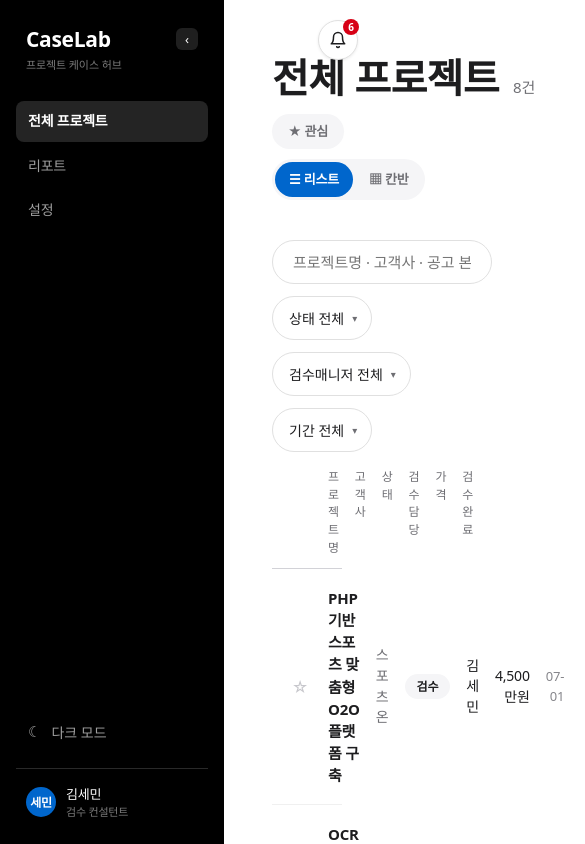
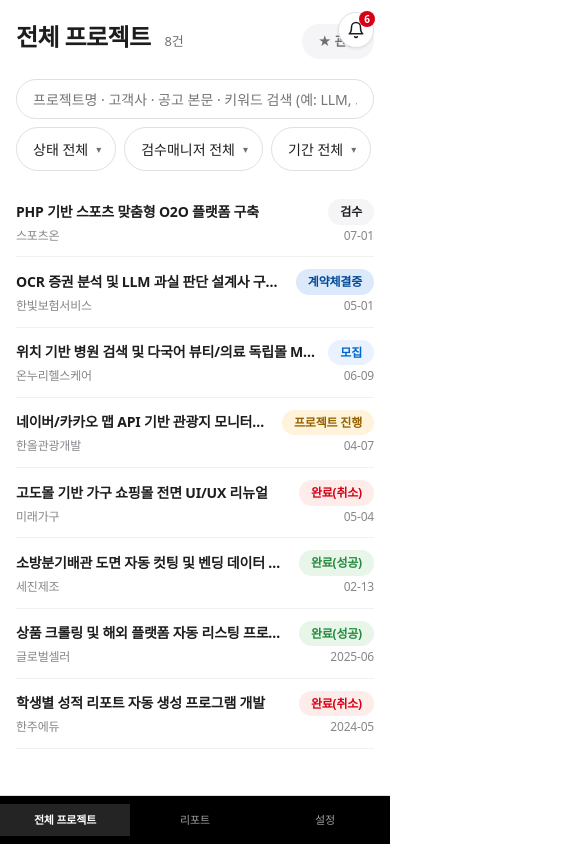
Before and after one commit to chyon8/caselab, a Next.js app: page / in a window 390 px wide. Shown: the top 844 px of the page, 585 px wide, since content can reach past the window. Built offline with nearby package versions, Linux system fonts and the light colour scheme.

Commit message:
style: 모바일 리스트 카드 레이아웃 재설계 — 이름+태그 1줄, 서브라인 고객사+날짜

```diff
--- a/src/components/AppShell.module.css
+++ b/src/components/AppShell.module.css
@@ -331,3 +331,81 @@
   color: var(--text-faint);
   margin-top: 3px;
 }
+
+/* ==========================================================================
+   모바일 반응형 — 사이드바 → 하단 고정 네비바
+   ========================================================================== */
+@media (max-width: 768px) {
+  .shell {
+    flex-direction: column;
+  }
+
+  .sidebar {
+    position: fixed;
+    bottom: 0;
+    left: 0;
+    right: 0;
+    top: auto;
+    width: 100% !important;
+    height: auto;
+    flex-direction: row;
+    padding: 0;
+    z-index: 100;
+    border-top: 1px solid var(--card-border);
+    background: var(--color-surface-black);
+  }
+
+  .sidebar.collapsed {
+    width: 100%;
+  }
+
+  .logo-row,
+  .subtitle,
+  .collapsed-gap,
+  .theme-btn,
+  .user-row,
+  .collapse-btn {
+    display: none;
+  }
+
+  .nav {
+    flex-direction: row;
+    width: 100%;
+    justify-content: space-around;
+    gap: 0;
+    padding: 8px 0 calc(8px + env(safe-area-inset-bottom));
+  }
+
+  .nav-item {
+    flex: 1;
+    text-align: center;
+    padding: 8px 4px;
+    font-size: 11px;
+    border-radius: 0;
+    min-height: auto;
+  }
+
+  .nav-item.centered {
+    text-align: center;
+  }
+
+  .main {
+    padding-bottom: 72px;
+  }
+
+  .bell-wrap {
+    top: 12px;
+    right: 16px;
+  }
+
+  .bell-btn {
+    width: 36px;
+    height: 36px;
+  }
+
+  .dropdown {
+    width: calc(100vw - 32px);
+    max-width: 340px;
+    right: -8px;
+  }
+}
--- /dev/null
+++ b/src/components/Skeleton.module.css
@@ -0,0 +1,150 @@
+/* ==========================================================================
+   Skeleton — shimmer 로딩 플레이스홀더
+   ========================================================================== */
+
+.bone {
+  background: var(--panel-bg);
+  border-radius: var(--rounded-sm);
+  position: relative;
+  overflow: hidden;
+}
+
+.bone::after {
+  content: "";
+  position: absolute;
+  inset: 0;
+  background: linear-gradient(
+    90deg,
+    transparent 0%,
+    rgba(255, 255, 255, 0.08) 50%,
+    transparent 100%
+  );
+  animation: shimmer 1.4s ease-in-out infinite;
+}
+
+@keyframes shimmer {
+  0% {
+    transform: translateX(-100%);
+  }
+  100% {
+    transform: translateX(100%);
+  }
+}
+
+/* ── 리스트 스켈레톤 행 ── */
+.list-row {
+  display: grid;
+  grid-template-columns: 24px 2.2fr 1fr 1.1fr 1fr 0.7fr 0.7fr;
+  gap: 16px;
+  align-items: center;
+  padding: 18px 16px;
+  border-bottom: 1px solid var(--row-border);
+}
+
+.list-row .bone {
+  height: 14px;
+}
+
+.bone-star {
+  width: 16px;
+  height: 16px;
+  border-radius: var(--rounded-pill);
+}
+
+.bone-name {
+  height: 16px !important;
+  width: 80%;
+}
+
+.bone-short {
+  width: 60%;
+}
+
+.bone-chip {
+  width: 52px;
+  height: 24px;
+  border-radius: var(--rounded-pill);
+}
+
+/* ── 칸반 스켈레톤 ── */
+.kanban-col {
+  background: var(--panel-bg);
+  border-radius: 14px;
+  padding: 14px;
+  min-height: 120px;
+}
+
+.kanban-head {
+  display: flex;
+  align-items: center;
+  gap: 6px;
+  margin-bottom: 12px;
+}
+
+.bone-dot {
+  width: 7px;
+  height: 7px;
+  border-radius: var(--rounded-pill);
+}
+
+.bone-title {
+  height: 13px;
+  width: 60px;
+}
+
+.kanban-card {
+  background: var(--card-bg);
+  border: 1px solid var(--card-border);
+  border-radius: 12px;
+  padding: 14px;
+  display: flex;
+  flex-direction: column;
+  gap: 8px;
+  margin-bottom: 10px;
+}
+
+.bone-card-name {
+  height: 14px;
+  width: 85%;
+}
+
+.bone-card-meta {
+  height: 12px;
+  width: 55%;
+}
+
+/* ── 모바일 리스트 스켈레톤 ── */
+@media (max-width: 768px) {
+  .list-row {
+    display: grid;
+    grid-template-columns: 1fr auto;
+    grid-template-rows: auto auto;
+    gap: 6px 10px;
+    padding: 12px 0;
+    border-bottom: 1px solid var(--row-border);
+  }
+
+  /* 이름 뼈대: 1행 좌측 */
+  .list-row .bone:nth-child(1),
+  .list-row .bone:nth-child(3),
+  .list-row .bone:nth-child(5),
+  .list-row .bone:nth-child(6),
+  .list-row .bone:nth-child(7) {
+    display: none;
+  }
+
+  .list-row .bone:nth-child(2) {
+    grid-column: 1;
+    grid-row: 1;
+    height: 14px !important;
+    width: 70%;
+  }
+
+  .list-row .bone:nth-child(4) {
+    grid-column: 2;
+    grid-row: 1;
+    width: 52px;
+    height: 22px;
+    border-radius: var(--rounded-pill);
+  }
+}
--- /dev/null
+++ b/src/components/Skeleton.tsx
@@ -0,0 +1,42 @@
+import sk from "./Skeleton.module.css";
+
+/** 리스트 뷰 스켈레톤 행 (테이블 헤더 아래 placeholder) */
+export function ListSkeleton({ count = 6 }: { count?: number }) {
+  return (
+    <>
+      {Array.from({ length: count }, (_, i) => (
+        <div key={i} className={sk["list-row"]}>
+          <div className={`${sk.bone} ${sk["bone-star"]}`} />
+          <div className={`${sk.bone} ${sk["bone-name"]}`} />
+          <div className={`${sk.bone} ${sk["bone-short"]}`} />
+          <div className={`${sk.bone} ${sk["bone-chip"]}`} />
+          <div className={`${sk.bone} ${sk["bone-short"]}`} />
+          <div className={`${sk.bone} ${sk["bone-short"]}`} />
+          <div className={`${sk.bone} ${sk["bone-short"]}`} />
+        </div>
+      ))}
+    </>
+  );
+}
+
+/** 칸반 뷰 스켈레톤 컬럼 */
+export function KanbanSkeleton({ cols = 6 }: { cols?: number }) {
+  return (
+    <>
+      {Array.from({ length: cols }, (_, i) => (
+        <div key={i} className={sk["kanban-col"]}>
+          <div className={sk["kanban-head"]}>
+            <div className={`${sk.bone} ${sk["bone-dot"]}`} />
+            <div className={`${sk.bone} ${sk["bone-title"]}`} />
+          </div>
+          {Array.from({ length: 3 }, (_, j) => (
+            <div key={j} className={sk["kanban-card"]}>
+              <div className={`${sk.bone} ${sk["bone-card-name"]}`} />
+              <div className={`${sk.bone} ${sk["bone-card-meta"]}`} />
+            </div>
+          ))}
+        </div>
+      ))}
+    </>
+  );
+}
--- a/src/features/projects/ProjectDetail.module.css
+++ b/src/features/projects/ProjectDetail.module.css
@@ -997,3 +997,80 @@
   font-family: inherit;
   cursor: pointer;
 }
+
+/* ==========================================================================
+   모바일 반응형
+   ========================================================================== */
+@media (max-width: 768px) {
+  .container {
+    padding: 24px 16px 80px 16px;
+  }
+
+  .head-row {
+    flex-direction: column;
+    gap: 12px;
+    margin-bottom: 24px;
+  }
+
+  .title {
+    font-size: 22px;
+  }
+
+  .meta {
+    font-size: 13px;
+  }
+
+  .admin-links {
+    flex-wrap: wrap;
+  }
+
+  /* 스테퍼 */
+  .stepper {
+    overflow-x: auto;
+    -webkit-overflow-scrolling: touch;
+    padding-bottom: 4px;
+  }
+
+  .step {
+    width: 72px;
+  }
+
+  .circle {
+    width: 28px;
+    height: 28px;
+    font-size: 12px;
+  }
+
+  .step-label {
+    font-size: 11px;
+  }
+
+  /* 공고문 */
+  .posting-header {
+    padding: 14px 16px;
+  }
+
+  /* 예산 그리드 → 1열 */
+  .budget-grid {
+    grid-template-columns: 1fr;
+  }
+
+  .budget-card {
+    padding: 16px;
+  }
+
+  /* 녹취록 그리드 */
+  .t-row {
+    grid-template-columns: 40px 1fr;
+    gap: 6px;
+  }
+
+  .t-who {
+    font-size: 12px;
+  }
+
+  /* 섹션 카드 */
+  .section-header {
+    padding: 14px 16px;
+  }
+}
--- a/src/features/projects/ProjectList.module.css
+++ b/src/features/projects/ProjectList.module.css
@@ -470,3 +470,122 @@
   color: var(--text-muted);
   font-variant-numeric: tabular-nums;
 }
+
+/* ==========================================================================
+   모바일 반응형 — 테이블 → 카드, 칸반 숨김
+   ========================================================================== */
+@media (max-width: 768px) {
+  .container {
+    padding: 24px 16px 80px 16px;
+  }
+
+  .header-row {
+    margin-bottom: 20px;
+  }
+
+  .title {
+    font-size: 24px;
+  }
+
+  .count {
+    font-size: 13px;
+  }
+
+  /* 칸반 뷰 전환 버튼 숨김 */
+  .seg-group {
+    display: none;
+  }
+
+  /* 필터 바 */
+  .filters {
+    gap: 8px;
+  }
+
+  .search {
+    min-width: 0;
+    width: 100%;
+    flex: none;
+    height: 40px;
+    font-size: 14px;
+    padding: 0 16px;
+  }
+
+  /* 테이블 헤더 숨김 */
+  .table-head {
+    display: none;
+  }
+
+  /* 테이블 행 → 깔끔한 1줄 카드 */
+  .row {
+    display: grid;
+    grid-template-columns: 1fr auto;
+    grid-template-rows: auto auto;
+    gap: 2px 10px;
+    padding: 12px 0;
+    border-bottom: 1px solid var(--row-border);
+    align-items: center;
+  }
+
+  /* 이름: 1행 좌측, 1줄 말줄임 */
+  .name {
+    grid-column: 1;
+    grid-row: 1;
+    font-size: 14px;
+    font-weight: 600;
+    white-space: nowrap;
+    overflow: hidden;
+    text-overflow: ellipsis;
+    min-width: 0;
+  }
+
+  /* 상태 태그: 1행 우측 */
+  .row > div:nth-child(4) {
+    grid-column: 2;
+    grid-row: 1;
+    justify-self: end;
+  }
+
+  /* 고객사 + 날짜: 2행 서브라인 */
+  .client {
+    grid-column: 1;
+    grid-row: 2;
+    font-size: 12px;
+    color: var(--text-faint);
+  }
+
+  .updated {
+    grid-column: 2;
+    grid-row: 2;
+    text-align: right;
+    font-size: 12px;
+    justify-self: end;
+  }
+
+  /* 불필요한 열 숨김 */
+  .star,
+  .manager,
+  .price {
+    display: none;
+  }
+
+  /* 칸반 뷰 숨김 */
+  .kanban {
+    display: none !important;
+  }
+
+  /* 페이지네이션 */
+  .pagination {
+    gap: 4px;
+    padding: 16px 0 8px;
+  }
+
+  .page-btn {
+    min-width: 32px;
+    padding: 6px 8px;
+    font-size: 12px;
+  }
+
+  .page-info {
+    font-size: 12px;
+  }
+}
--- a/src/features/projects/ProjectList.tsx
+++ b/src/features/projects/ProjectList.tsx
@@ -3,6 +3,7 @@
 import { useRouter } from "next/navigation";
 import { useEffect, useState } from "react";
 import Select from "@/components/Select";
+import { ListSkeleton, KanbanSkeleton } from "@/components/Skeleton";
 import type { KanbanColumn, ProjectPage } from "@/data/types";
 import { onActivate } from "@/lib/a11y";
 import { OTHER_MANAGERS, PRIMARY_MANAGERS } from "@/lib/managers";
@@ -281,7 +282,10 @@ export default function ProjectList({
               <div className={`${styles.th} ${styles.right}`}>가격</div>
               <div className={`${styles.th} ${styles.right}`}>검수완료</div>
             </div>
-            {rows.map((p) => (
+            {listLoading ? (
+              <ListSkeleton />
+            ) : (
+              rows.map((p) => (
                 <div
                   key={p.id}
                   className={styles.row}
@@ -315,7 +319,8 @@ export default function ProjectList({
                   </div>
                   <div className={styles.updated}>{p.reviewedAt}</div>
                 </div>
-            ))}
+              ))
+            )}
 
             {totalPages > 1 && (
               <div className={styles.pagination}>
@@ -374,7 +379,10 @@ export default function ProjectList({
 
         {viewMode === "grid" && (
           <div className={styles.kanban}>
-            {kanbanCols.map((col) => (
+            {kanbanLoading ? (
+              <KanbanSkeleton />
+            ) : (
+              kanbanCols.map((col) => (
                 <div key={col.status} className={styles.kcol}>
                   <div className={styles["kcol-head"]}>
                     <div className={`${st.dot} ${st[STATUS_KEY[col.status]]}`} />
@@ -419,7 +427,8 @@ export default function ProjectList({
                     )}
                   </div>
                 </div>
-            ))}
+              ))
+            )}
           </div>
         )}
 
--- a/src/features/report/Report.module.css
+++ b/src/features/report/Report.module.css
@@ -113,3 +113,34 @@
   font-size: 13px;
   color: var(--text-muted);
 }
+
+/* ==========================================================================
+   모바일 반응형
+   ========================================================================== */
+@media (max-width: 768px) {
+  .container {
+    padding: 24px 16px 80px 16px;
+  }
+
+  .title {
+    font-size: 24px;
+    margin-bottom: 24px;
+  }
+
+  .bar-row {
+    grid-template-columns: 100px 1fr 44px 48px;
+    gap: 8px;
+  }
+
+  .bar-label {
+    font-size: 12px;
+  }
+
+  .stat-value {
+    font-size: 28px;
+  }
+
+  .stat-card {
+    padding: 18px;
+  }
+}
--- a/src/features/settings/Settings.module.css
+++ b/src/features/settings/Settings.module.css
@@ -289,3 +289,14 @@
   font-size: 12px;
   color: var(--text-faint);
 }
+
+@media (max-width: 768px) {
+  .container {
+    padding: 24px 16px 80px 16px;
+  }
+
+  .title {
+    font-size: 24px;
+    margin-bottom: 24px;
+  }
+}
```
Lines whose indentation alone changed are shown as unchanged.
